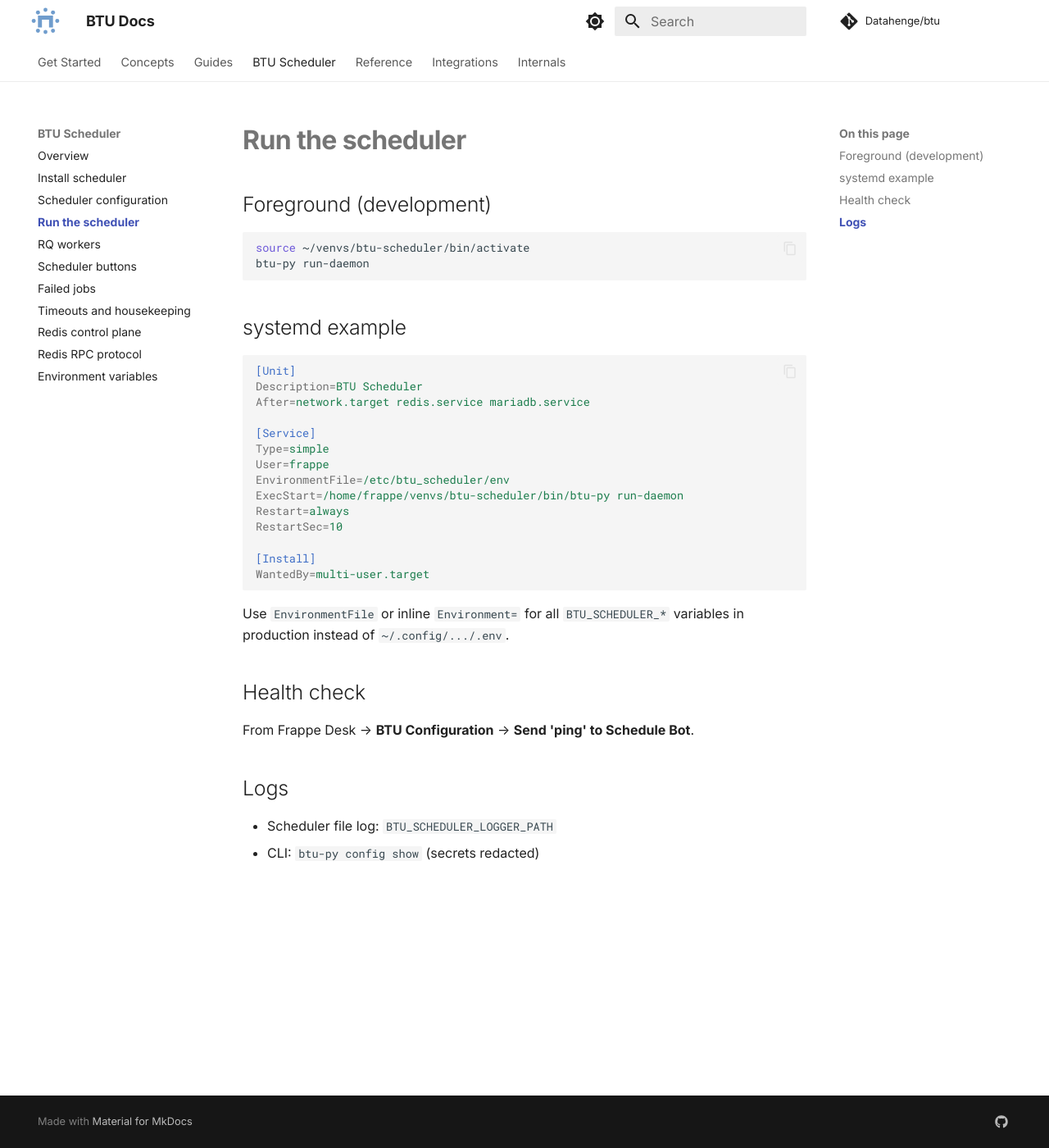
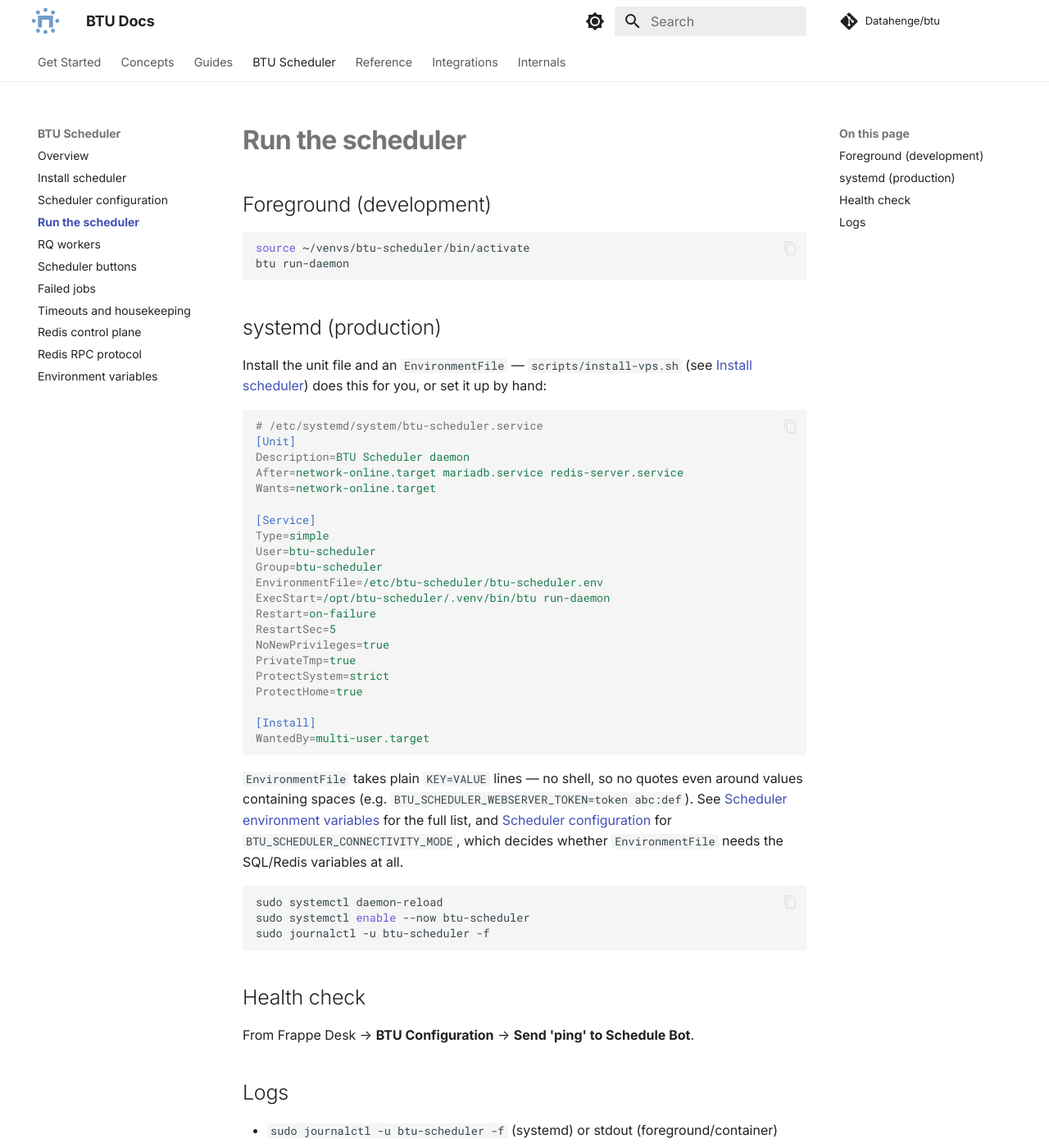
Before and after one commit to Datahenge/btu, an MkDocs documentation site: the page built from docs/scheduler/run-scheduler.md, in a window 1280 px wide and 1400 px high. Shown: the whole window at 82% size. Built offline with MkDocs 1.6.1 and Material for MkDocs 9.7.7, drawn with Linux system fonts in a browser that asks for light colours; comment, search, counter and statistics services are not loaded.

Commit message:
Fix stale scheduler docs; document connectivity_mode and systemd deployment
The BTU Scheduler section of the docs predated the Python scheduler's refactor
and had drifted badly: it referenced a 'btu-py' CLI binary, 'btu_py/lib/config.py',
and environment variables that no longer exist (JOBS_SITE_PREFIX,
DISABLE_REDIS_RPC, SLACK_WEBHOOK_URL, TIME_ZONE_STRING). Corrected CLI name and
rebuilt the env-var tables in scheduler-config.md and scheduler-env-vars.md
against the actual current lib/config.py.

Also, now that these pages are accurate:
- Documented BTU_SCHEDULER_CONNECTIVITY_MODE (direct/webserver) and which
  variables it makes optional.
- run-scheduler.md: replaced the stale systemd example with the real unit file
  and EnvironmentFile usage, and linked scripts/install-vps.sh.
- install-scheduler.md: added a "Production VPS install" section covering the
  new install script.
- redis-control-plane.md: noted that the Redis RPC channel only runs in
  connectivity_mode=direct; webserver mode polls instead.

Co-Authored-By: Claude Sonnet 5 <noreply@anthropic.com>

````diff
--- a/docs/scheduler/run-scheduler.md
+++ b/docs/scheduler/run-scheduler.md
@@ -4,29 +4,49 @@
 
 ```bash
 source ~/venvs/btu-scheduler/bin/activate
-btu-py run-daemon
+btu run-daemon
 ```
 
-## systemd example
+## systemd (production)
+
+Install the unit file and an `EnvironmentFile` — `scripts/install-vps.sh` (see
+[Install scheduler](install-scheduler.md)) does this for you, or set it up by hand:
 
 ```ini
+# /etc/systemd/system/btu-scheduler.service
 [Unit]
-Description=BTU Scheduler
-After=network.target redis.service mariadb.service
+Description=BTU Scheduler daemon
+After=network-online.target mariadb.service redis-server.service
+Wants=network-online.target
 
 [Service]
 Type=simple
-User=frappe
-EnvironmentFile=/etc/btu_scheduler/env
-ExecStart=/home/frappe/venvs/btu-scheduler/bin/btu-py run-daemon
-Restart=always
-RestartSec=10
+User=btu-scheduler
+Group=btu-scheduler
+EnvironmentFile=/etc/btu-scheduler/btu-scheduler.env
+ExecStart=/opt/btu-scheduler/.venv/bin/btu run-daemon
+Restart=on-failure
+RestartSec=5
+NoNewPrivileges=true
+PrivateTmp=true
+ProtectSystem=strict
+ProtectHome=true
 
 [Install]
 WantedBy=multi-user.target
 ```
 
-Use `EnvironmentFile` or inline `Environment=` for all `BTU_SCHEDULER_*` variables in production instead of `~/.config/.../.env`.
+`EnvironmentFile` takes plain `KEY=VALUE` lines — no shell, so no quotes even around values
+containing spaces (e.g. `BTU_SCHEDULER_WEBSERVER_TOKEN=token abc:def`). See
+[Scheduler environment variables](scheduler-env-vars.md) for the full list, and
+[Scheduler configuration](scheduler-config.md) for `BTU_SCHEDULER_CONNECTIVITY_MODE`, which
+decides whether `EnvironmentFile` needs the SQL/Redis variables at all.
+
+```bash
+sudo systemctl daemon-reload
+sudo systemctl enable --now btu-scheduler
+sudo journalctl -u btu-scheduler -f
+```
 
 ## Health check
 
@@ -34,5 +54,5 @@ From Frappe Desk → **BTU Configuration** → **Send 'ping' to Schedule Bot**.
 
 ## Logs
 
-- Scheduler file log: `BTU_SCHEDULER_LOGGER_PATH`
-- CLI: `btu-py config show` (secrets redacted)
+- `sudo journalctl -u btu-scheduler -f` (systemd) or stdout (foreground/container)
+- CLI: `btu config show` (secrets redacted)
````
Also changed, not shown: docs/scheduler/install-scheduler.md (+22 -3 lines), docs/scheduler/redis-control-plane.md (+6 -1 lines), docs/scheduler/scheduler-config.md (+37 -18 lines), docs/scheduler/scheduler-env-vars.md (+17 -14 lines).
